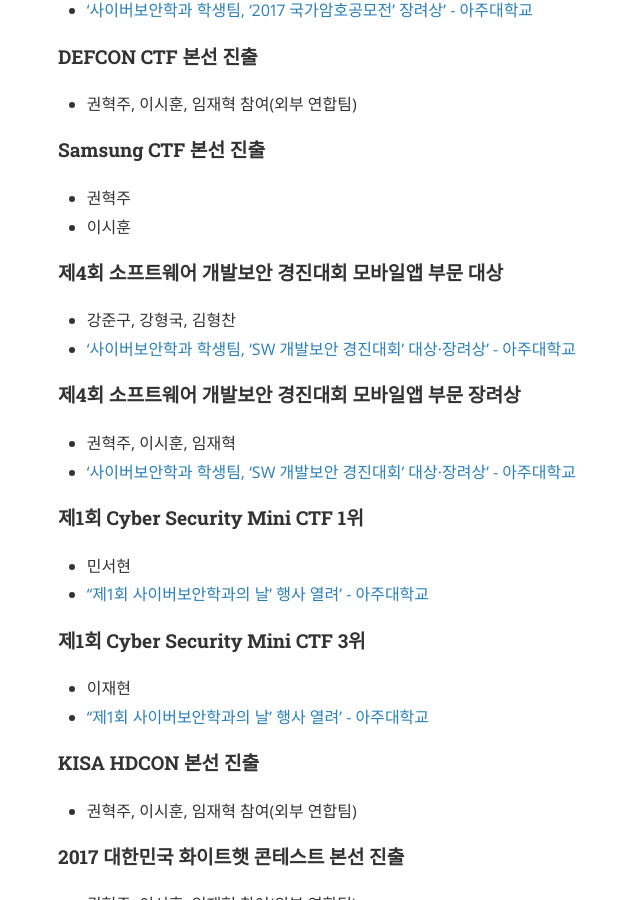
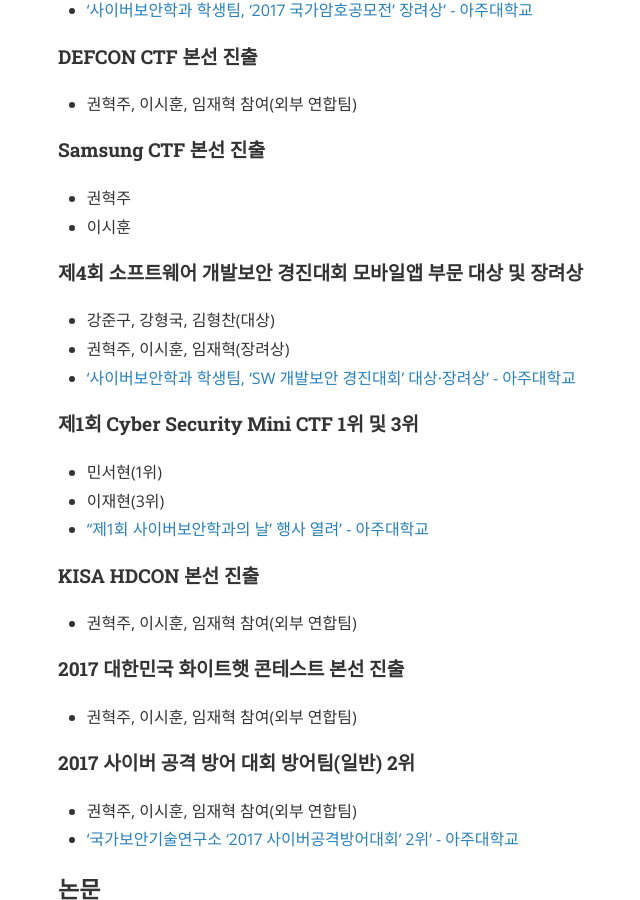
Before and after one commit to ajou-whois/ajou-whois.github.io, a Jekyll site: the page built from achievement.md, in a window 1280 px wide and 900 px high, scrolled down 589 px. Shown: the whole window, without its empty margins (214-854 px from the left). Built offline with Jekyll 4.4.1, drawn with Linux system fonts in a browser that asks for light colours; nearby versions of some CDN libraries; some of the changed text lies outside the part shown.

Commit message:
Update achievement

```diff
--- a/achievement.md
+++ b/achievement.md
@@ -28,24 +28,16 @@ Not Updated Yet
 * 권혁주
 * 이시훈
 
-#### 제4회 소프트웨어 개발보안 경진대회 모바일앱 부문 대상
+#### 제4회 소프트웨어 개발보안 경진대회 모바일앱 부문 대상 및 장려상
 
-* 강준구, 강형국, 김형찬
+* 강준구, 강형국, 김형찬(대상)
+* 권혁주, 이시훈, 임재혁(장려상)
 * ['사이버보안학과 학생팀, ‘SW 개발보안 경진대회’ 대상·장려상' - 아주대학교](http://www.ajou.ac.kr/new/ajou/news.jsp?mode=view&article_no=168366)
 
-#### 제4회 소프트웨어 개발보안 경진대회 모바일앱 부문 장려상
+#### 제1회 Cyber Security Mini CTF 1위 및 3위
 
-* 권혁주, 이시훈, 임재혁
-* ['사이버보안학과 학생팀, ‘SW 개발보안 경진대회’ 대상·장려상' - 아주대학교](http://www.ajou.ac.kr/new/ajou/news.jsp?mode=view&article_no=168366)
-
-#### 제1회 Cyber Security Mini CTF 1위
-
-* 민서현
-* ['‘제1회 사이버보안학과의 날’ 행사 열려' - 아주대학교](http://www.ajou.ac.kr/new/ajou/news.jsp?mode=view&article_no=168775)
-
-#### 제1회 Cyber Security Mini CTF 3위
-
-* 이재현
+* 민서현(1위)
+* 이재현(3위)
 * ['‘제1회 사이버보안학과의 날’ 행사 열려' - 아주대학교](http://www.ajou.ac.kr/new/ajou/news.jsp?mode=view&article_no=168775)
 
 #### KISA HDCON 본선 진출
@@ -123,7 +115,7 @@ Not Updated Yet
 
 * 권혁주 참여
 
-#### 사이버 보안학과 신입생 대상 CTF 개최
+#### 사이버보안학과 신입생 대상 CTF 개최
 
 #### 화이트햇 콘테스트 CTF 진행
 
```
